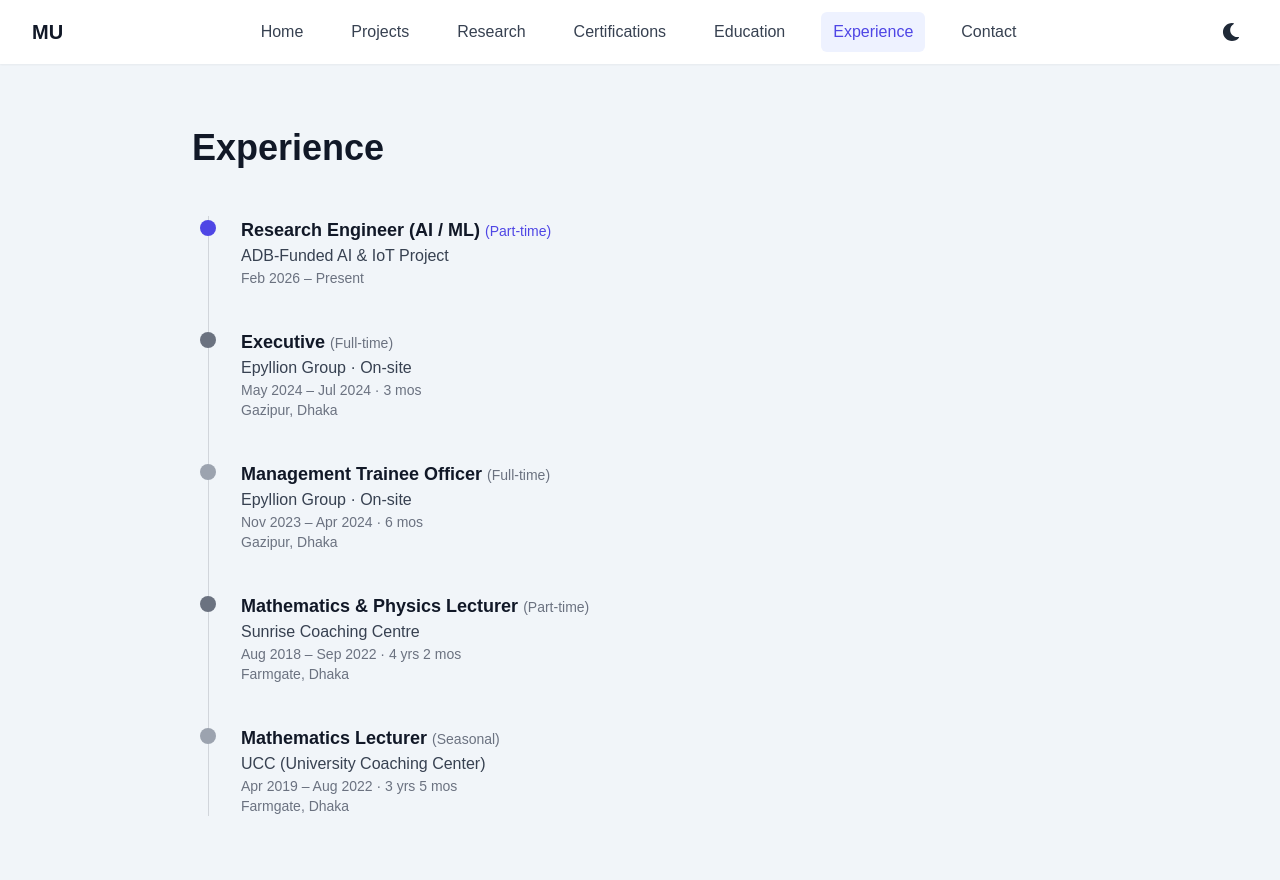
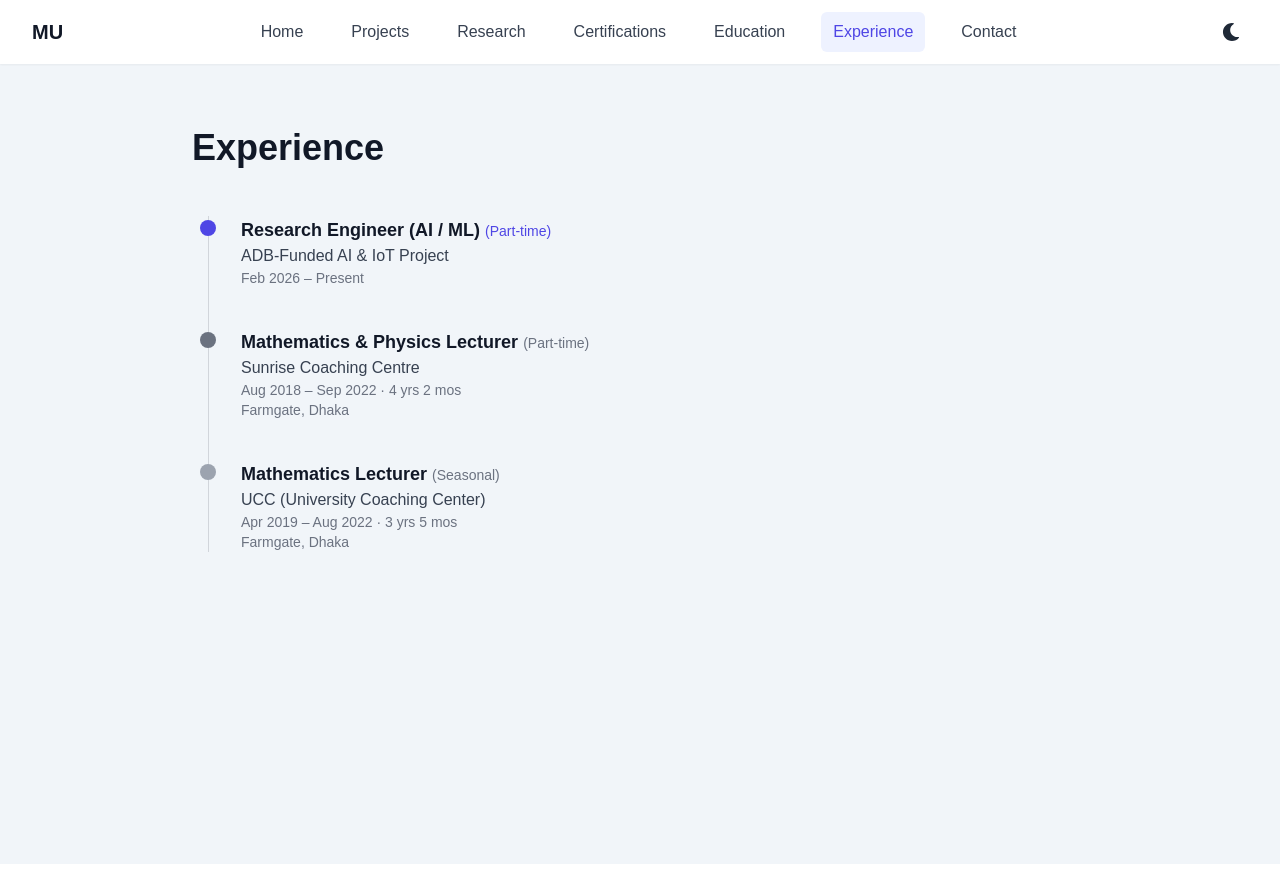
Before and after one commit to Mahir-Uddin0/portfolio_website, a Next.js app: page /experience in a window 1280 px wide. Built offline with nearby package versions, Linux system fonts and the light colour scheme.

Commit message:
updated experience

```diff
--- a/pages/experience.js
+++ b/pages/experience.js
@@ -30,7 +30,7 @@
 
 
           {/* Epyllion Group */}
-          <div className="relative pl-8">
+          {/* <div className="relative pl-8">
             <span className="absolute -left-[9px] top-1 w-4 h-4 rounded-full bg-gray-500"></span>
 
             <h2 className="text-lg font-semibold text-gray-900 dark:text-white">
@@ -45,9 +45,9 @@
             <p className="text-sm text-gray-500 dark:text-gray-500">
               Gazipur, Dhaka
             </p>
-          </div>
+          </div> */}
           {/* Management Trainee */}
-          <div className="relative pl-8">
+          {/* <div className="relative pl-8">
             <span className="absolute -left-[9px] top-1 w-4 h-4 rounded-full bg-gray-400"></span>
 
             <h2 className="text-lg font-semibold text-gray-900 dark:text-white">
@@ -62,7 +62,7 @@
             <p className="text-sm text-gray-500 dark:text-gray-500">
               Gazipur, Dhaka
             </p>
-          </div>
+          </div> */}
 
           {/* Sunrise Coaching */}
           <div className="relative pl-8">
```
